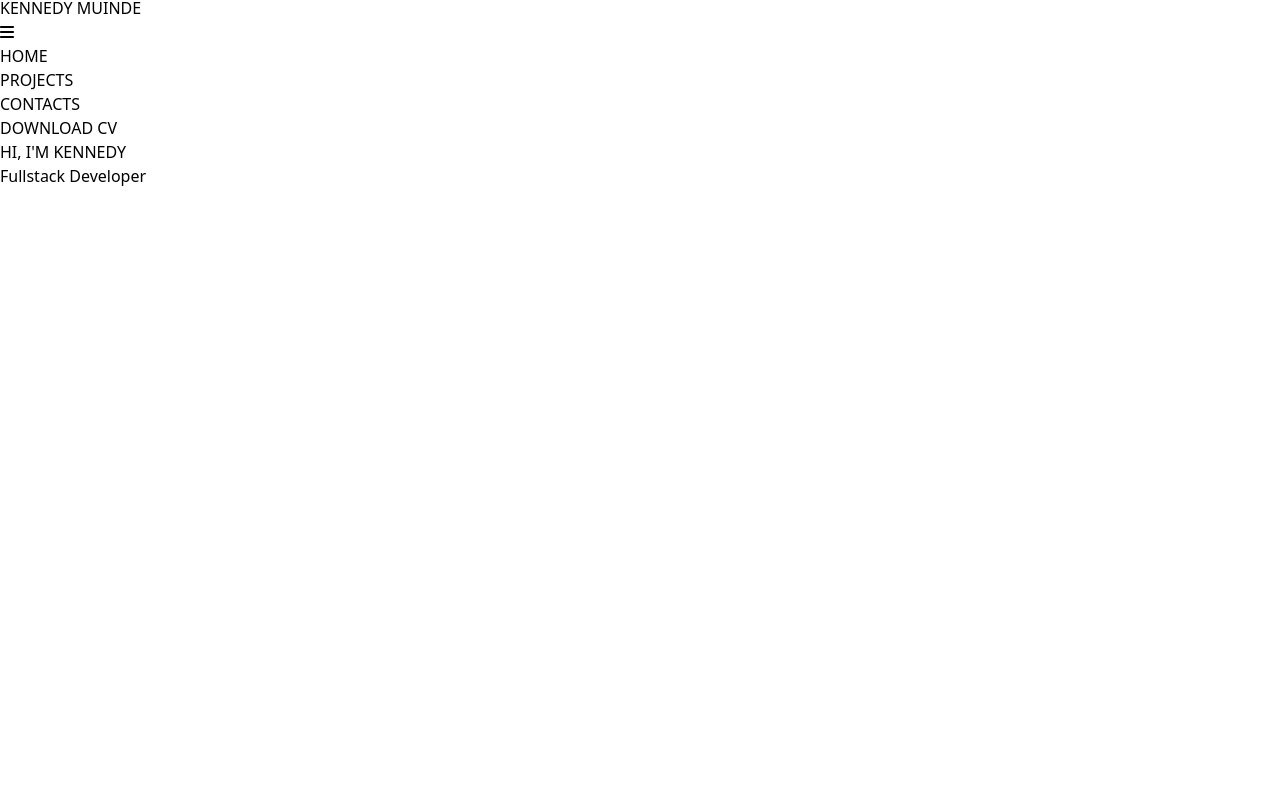
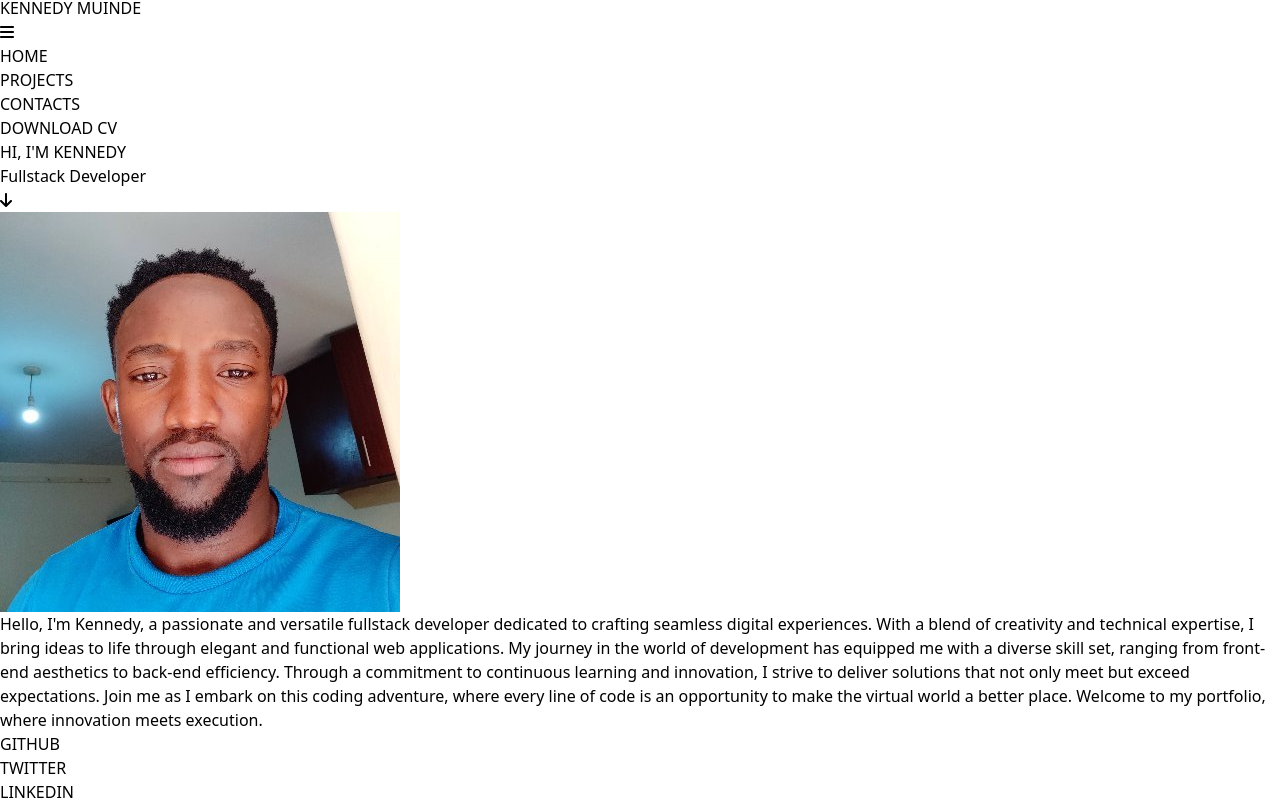
Before and after one commit to Volatyl/my-portfolio, a React (Vite) app: page / in a window 1280 px wide. Shown: the part 1173-1977 px from the top of the page. Before the commit the page ends 1361 px from the top, so only its background shows below. Built offline with nearby package versions, Linux system fonts and the light colour scheme.

Commit message:
added 2nd section

```diff
--- a/src/components/home.tsx
+++ b/src/components/home.tsx
@@ -1,20 +1,43 @@
 import bg from "../assets/bg.jpg";
 import Socials from "./socials";
+import pic from "../assets/me.jpeg";
+import { FontAwesomeIcon } from "@fortawesome/react-fontawesome";
+import { faArrowDown } from "@fortawesome/free-solid-svg-icons";
 
 function Home() {
   return (
-    <div className="relative w-full h-screen bg-black">
+    <div className="relative w-full bg-black">
       <div
         className="fixed top-0 left-0 w-full h-full bg-cover bg-center"
         style={{ backgroundImage: `url(${bg})`, opacity: "0.2" }}
       ></div>
-      <div className="relative z-10 text-center text-white p-20">
-        <div className="mt-20">
+      <div className="relative z-10 text-center text-white mt-5">
+        <div className="h-[89vh] pt-[15rem]">
           <h1 className="text-[8vw] font-light">HI, I'M KENNEDY</h1>
           <p className="mt-2 tracking-[0.52rem]">Fullstack Developer</p>
-          {/* <div className="left my-5 md:my-0 bg-white p-20">MY PICTURE</div> */}
+          <div className="text-3xl mt-[30vh] hover:rotate-180 transition-all duration-500">
+            <FontAwesomeIcon icon={faArrowDown} />
+          </div>
         </div>
-        <div>{/* <Socials /> */}</div>
+        <div className="bg-white p-10 text-gray-800">
+          <div className="flex justify-center">
+            <img src={pic} alt="" className="w-[15rem] mb-10 rounded-full" />
+          </div>
+          <p className="">
+            Hello, I'm Kennedy, a passionate and versatile fullstack developer
+            dedicated to crafting seamless digital experiences. With a blend of
+            creativity and technical expertise, I bring ideas to life through
+            elegant and functional web applications. My journey in the world of
+            development has equipped me with a diverse skill set, ranging from
+            front-end aesthetics to back-end efficiency. Through a commitment to
+            continuous learning and innovation, I strive to deliver solutions
+            that not only meet but exceed expectations. Join me as I embark on
+            this coding adventure, where every line of code is an opportunity to
+            make the virtual world a better place. Welcome to my portfolio,
+            where innovation meets execution.
+          </p>
+          <Socials />
+        </div>
       </div>
     </div>
   );
```
Also changed, not shown: src/assets/me.jpeg (added).
